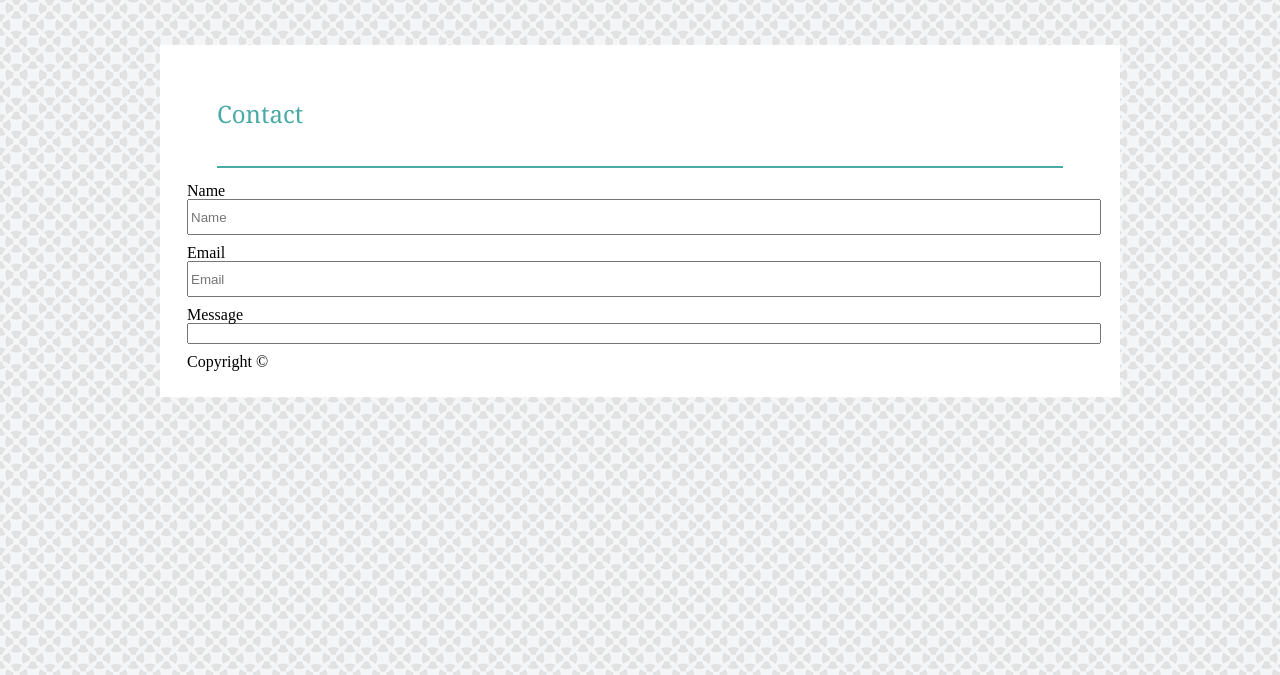
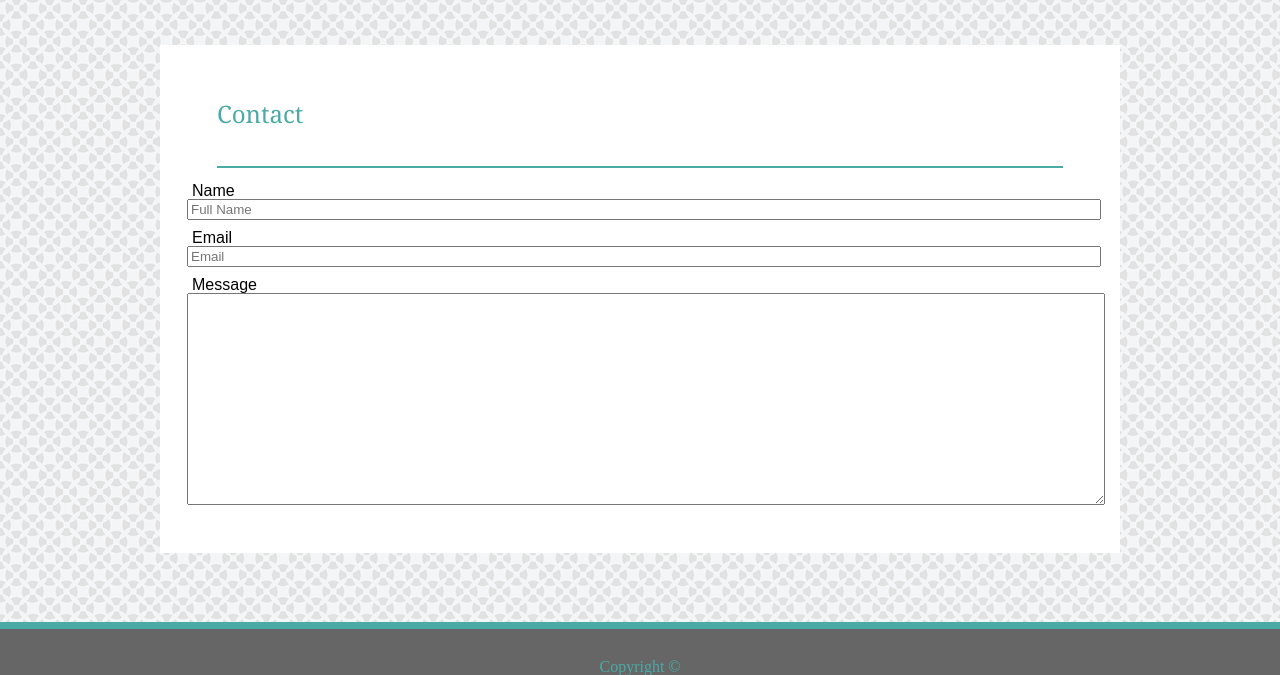
Before and after one commit to Andydun9/Basic-Portfolio, a plain HTML site: page contact.html in a window 1280 px wide. Shown: the part 125-800 px from the top of the page. Drawn offline with Linux system fonts and the light colour scheme.

Commit message:
updated content for form

```diff
--- a/assets/style.css
+++ b/assets/style.css
@@ -123,6 +123,7 @@ input{
 label {
     position: relative;
     margin-bottom: 5px;
+    margin: 0;
 }
 
 button {
@@ -133,6 +134,17 @@ button {
     font-size: 15px;
 }
 
-.message {
-    height: 150px;
+textarea {
+    position: relative;
+    margin-bottom: 5px;
+    height: 200px;
+    display: block;
+    width:100%;
 }
+
+textarea,
+label {
+    font-family: 'Arial', 'Helvetica Neue', Helvetica, sans-serif;
+    padding: 5px;
+    margin:
+}
--- a/contact.html
+++ b/contact.html
@@ -22,17 +22,25 @@
     <section class="main-content">
   <h2>Contact</h2>
 
-        <form id="name">
-            <label>Name</label> <br>
-            <input type="text" name="Name" style="height: 30px" placeholder="Name">
-        </form>
         <form>
-            <label>Email</label> <br>
-            <input type="email" name="Email" style="height: 30px" placeholder="Email" >
-        </form>
-        <form>
-            <label>Message</label> <br>
-            <input type="text" name="Message>
+      <fieldset>
+
+          <label>
+          Name
+          <input type="text" name="name" placeholder="Full Name" required>
+          </label>
+
+          <label>
+          Email
+              <input type="email" name="email" placeholder="Email" required>
+          </label>
+
+          <label>
+          Message
+          <textarea name="message"></textarea>
+          </label>
+
+            </fieldset>
 
         </form>
        </section>
```
